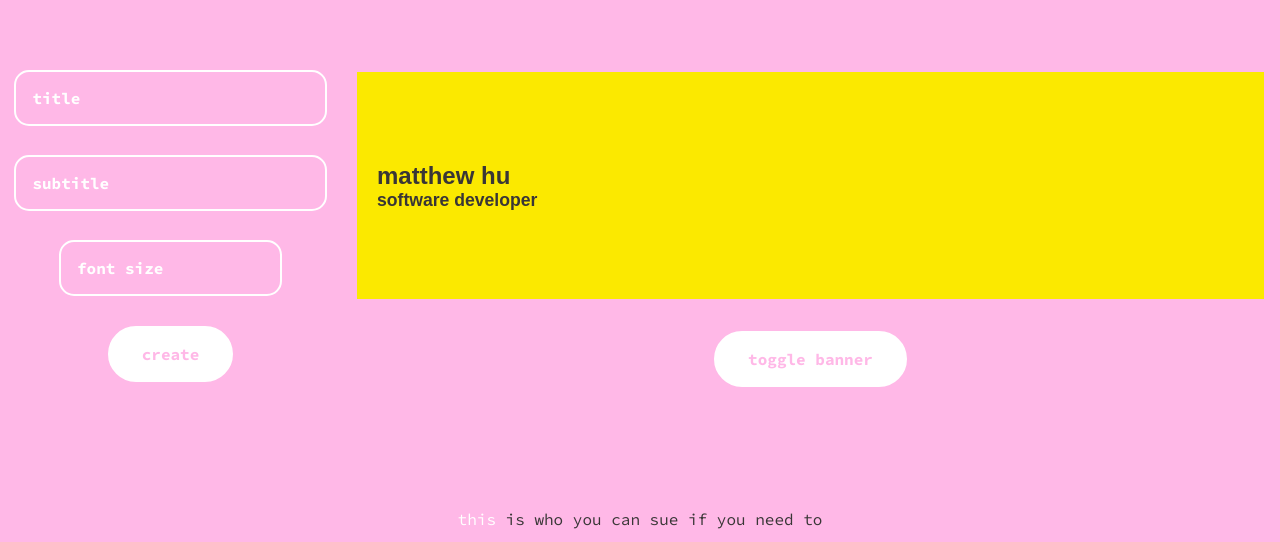
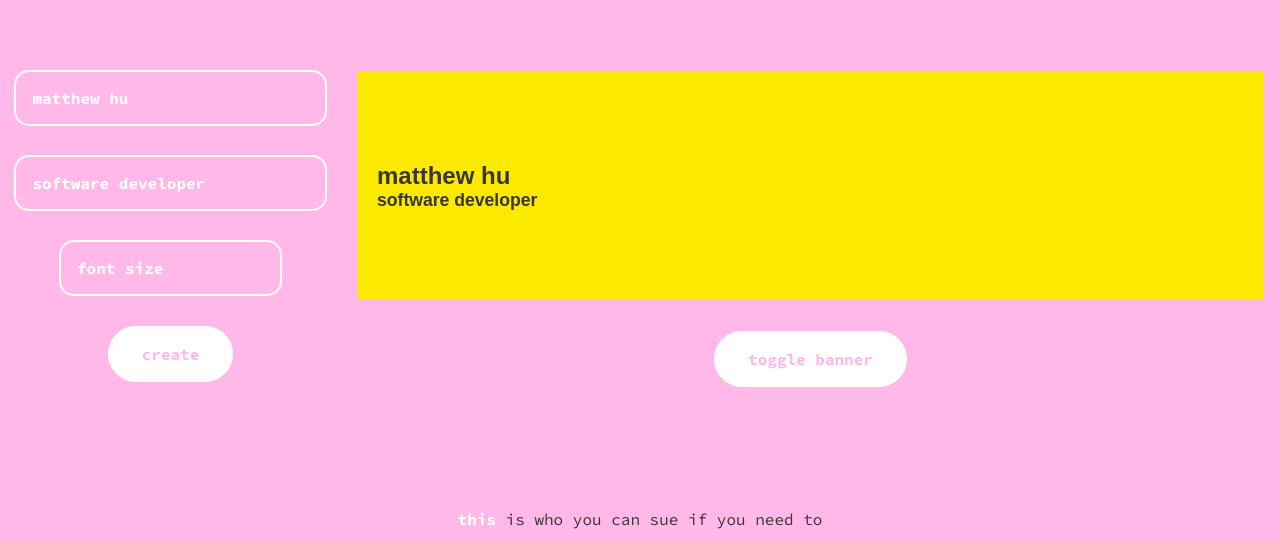
Before and after one commit to kaseyvee/me-brand, a React (Create React App) app: page /chocky in a window 1280 px wide. Shown: the part 255-797 px from the top of the page. Built offline with nearby package versions, Linux system fonts and the light colour scheme; the HTML template or start-up script is replaced by a standard one.

Commit message:
Dynamically change text with input

```diff
--- a/src/App.js
+++ b/src/App.js
@@ -13,7 +13,7 @@ function App() {
   const [loading, setLoading] = useState(false)
 
   useEffect(() => {
-    // setLoading(true);
+    setLoading(true);
 
     setTimeout(() => {
       setLoading(false);
--- a/src/App.scss
+++ b/src/App.scss
@@ -12,6 +12,11 @@
 
     a {
       color: $white;
+      font-weight: bold;
+
+      &:hover {
+        text-decoration: underline;
+      }
     }
   }
 }
--- a/src/components/Edit.js
+++ b/src/components/Edit.js
@@ -8,8 +8,9 @@ import Draggable from "react-draggable";
 
 function Edit() {
   // const { id } = useParams();
-  const [ previewToggle, setPreviewToggle ] = useState("banner")
-  const [ bounds, setBounds ] = useState("")
+  const [ previewToggle, setPreviewToggle ] = useState("banner");
+  const [ title, setTitle ] = useState("matthew hu");
+  const [ subtitle, setSubtitle ] = useState("software developer");
   const toggleClass = classNames("image",{
     "toggle-square": previewToggle === "square",
     "toggle-banner": previewToggle === "banner"
@@ -21,7 +22,7 @@ function Edit() {
     } else {
       setPreviewToggle("square");
     }
-  }
+  };
 
   return (
     <div className="Edit">
@@ -29,10 +30,14 @@ function Edit() {
         <Input
           name="title"
           type="text"
+          onChange={(e) => setTitle(e.target.value)}
+          value={title}
         />
         <Input
           name="subtitle"
           type="text"
+          onChange={(e) => setSubtitle(e.target.value)}
+          value={subtitle}
         />
         <div>
           <Input
@@ -51,8 +56,8 @@ function Edit() {
             bounds="parent"
           >
             <div className="image-text">
-              <h1>matthew hu</h1>
-              <h2>software developer</h2>
+              <h1>{title}</h1>
+              <h2>{subtitle}</h2>
             </div>
           </Draggable>
         </div>
--- a/src/components/Edit.scss
+++ b/src/components/Edit.scss
@@ -29,6 +29,7 @@
           font-size: 1.5rem;
           margin: 0;
         }
+
         h2 {
           font-size: 1.1rem;
           margin: 0;
--- a/src/components/Input.js
+++ b/src/components/Input.js
@@ -8,7 +8,8 @@ function Input(props) {
       name={props.name}
       type={props.type}
       placeholder={props.name}
-      defaultValue=""
+      onChange={props.onChange}
+      value={props.value}
       autoComplete="off"
     />
   );
```
